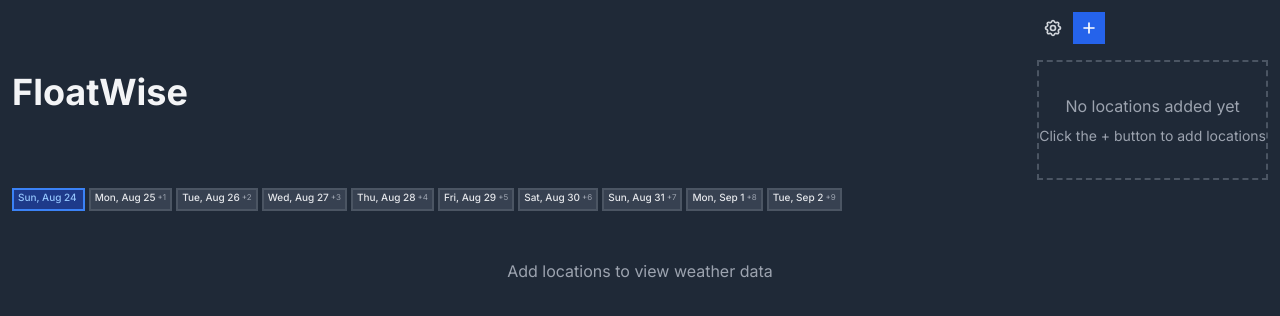
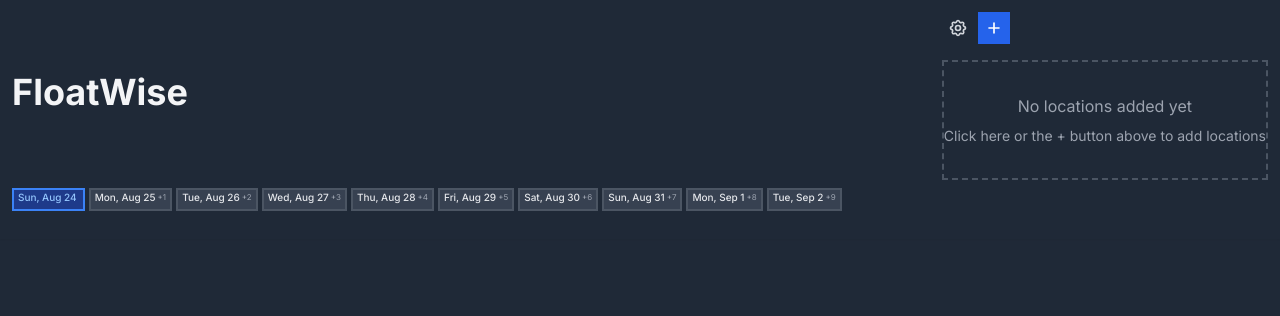
Before and after one commit to BigFancyBen/badams-homepage, a Next.js app: page /floatwise in a window 1280 px wide. Shown: the top 316 px of the page. Built offline with nearby package versions, Linux system fonts and the light colour scheme.

Commit message:
fix(floatwise): remove duplicate empty state from WeatherDisplay

```diff
--- a/app/floatwise/components/LocationManager.tsx
+++ b/app/floatwise/components/LocationManager.tsx
@@ -138,12 +138,15 @@ export function LocationManager({
       </div>
 
       {locations.length === 0 && (
-        <div className="text-center py-6 sm:py-8 text-gray-500 dark:text-gray-400 border-2 border-dashed border-gray-300 dark:border-gray-600">
+        <button
+          onClick={() => setIsModalOpen(true)}
+          className="w-full text-center py-6 sm:py-8 text-gray-500 dark:text-gray-400 border-2 border-dashed border-gray-300 dark:border-gray-600 hover:border-gray-400 dark:hover:border-gray-500 hover:text-gray-600 dark:hover:text-gray-300 transition-colors cursor-pointer"
+        >
           <p className="mb-2 text-sm sm:text-base">No locations added yet</p>
           <p className="text-xs sm:text-sm">
-            Click the + button to add locations
+            Click here or the + button above to add locations
           </p>
-        </div>
+        </button>
       )}
 
       <AddLocationModal
--- a/app/floatwise/components/WeatherDisplay.tsx
+++ b/app/floatwise/components/WeatherDisplay.tsx
@@ -126,11 +126,7 @@ function getDisplayNames(locationWeather: LocationWeather[]): {
 
 export function WeatherDisplay({ locationWeather, preferences }: WeatherDisplayProps) {
   if (locationWeather.length === 0) {
-    return (
-      <div className="text-center py-8 text-gray-500 dark:text-gray-400">
-        <p>Add locations to view weather data</p>
-      </div>
-    );
+    return null;
   }
 
   // Get all unique hours from all locations to create unified column headers
```
